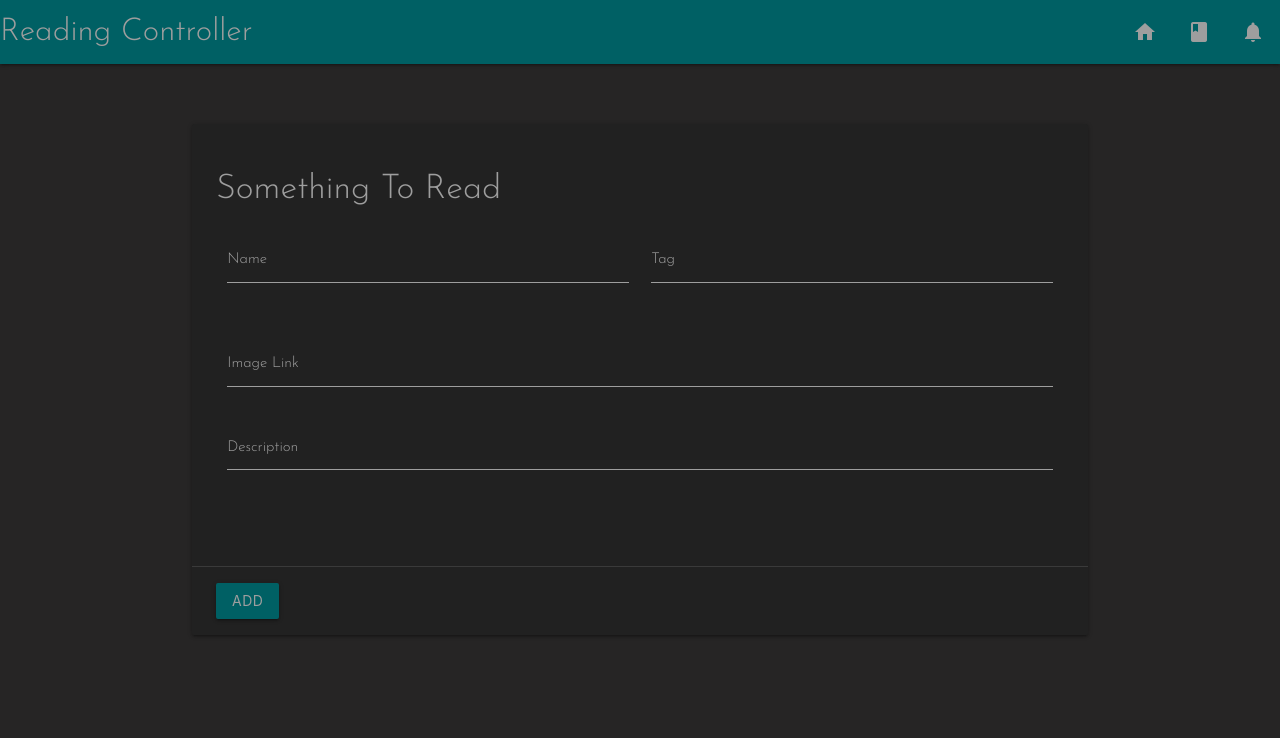
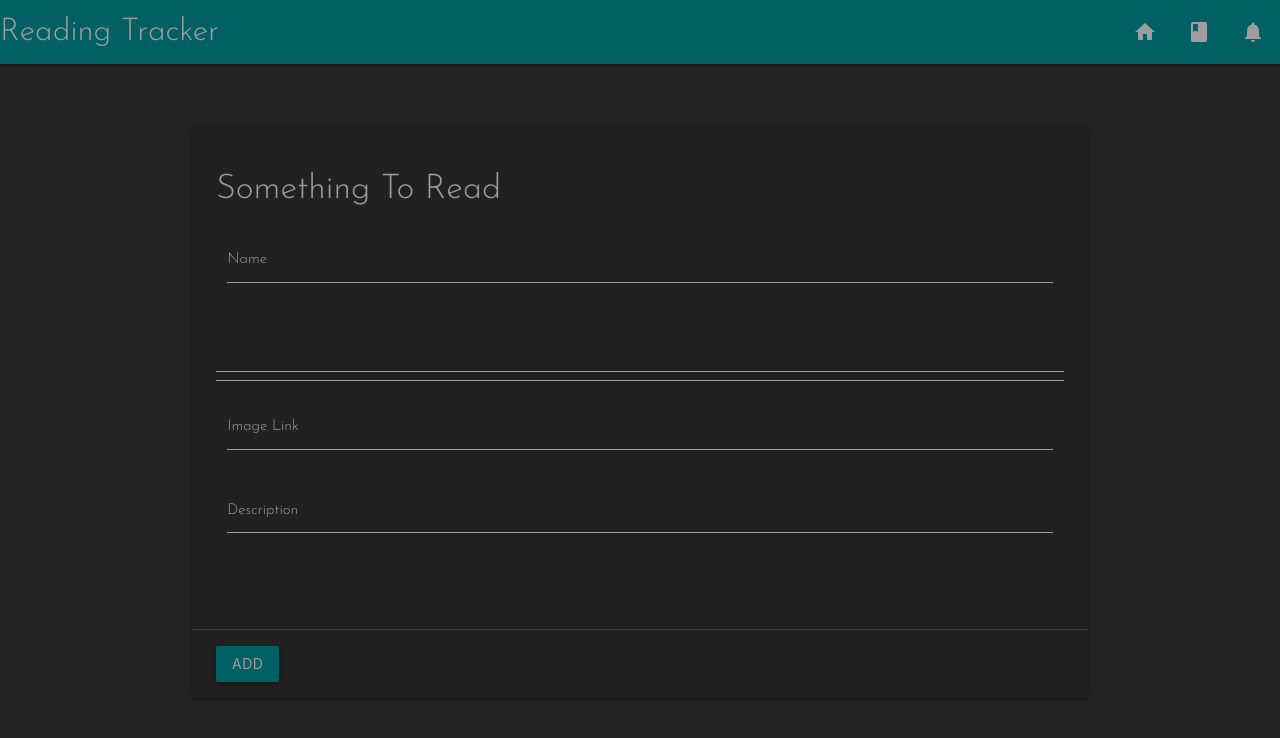
Before and after one commit to basmaashouur/reading-tracker, a Flask app: template templates/readings.html in a window 1280 px wide. Shown: the top 738 px of the page. Run offline with Flask 2, Linux system fonts and the light colour scheme; the template is opened without the code that fills it, so the values that code supplies are empty; some libraries are stand-ins or nearby versions.

Commit message:
Finish half the create

```diff
--- a/app.py
+++ b/app.py
@@ -4,7 +4,7 @@ from flask import request, redirect, flash, jsonify, make_response
 from sqlalchemy import create_engine, asc, desc
 from sqlalchemy.orm import sessionmaker
 from model import *
-import os
+import os, sys
 import random
 import string
 import datetime
@@ -32,17 +32,26 @@ def showHome():
 @app.route('/readings/', methods=['GET', 'POST'])
 def showReadings():
     if request.method == 'POST':
-        newreadings = Readings(title=request.form['name'], img=request.form['img-link'],
+        # get the java script var which contains al tags
+        #tags =  request.get_json(force=False)
+        # format tags because  It comes out as a dictionary
+        #tagsFormat = format(tags)
+
+        # add all the new tags in the database
+        #newtags = Tags(title=request.form['tag'],created_at=datetime.datetime.now())
+        #session.add(newtags)
+
+        # add the new readings in the database
+        newreadings = Readings(title=request.form['nameR'], img=request.form['img-link'],
          description=request.form['desc'], created_at=datetime.datetime.now())
-        newtag = Tags(title=request.form['tag'],created_at=datetime.datetime.now())
         session.add(newreadings)
-        session.add(newtag)
+
         session.commit()
         return redirect(url_for('showHome'))
     else:
-        alltags = session.query(Tags.title)
-        data = ["basma", "ashour","zomrawy","ali"]
-        return render_template("readings.html", dataPy = json.dumps(alltags))
+        #sendTags = [r[0] for r in session.query(Tags.title)]
+        sendTags =["Science", "Math"]
+        return render_template("readings.html", dataPy = json.dumps(sendTags))
 
 
 # ToRead page, show all the toread
--- a/templates/nav.html
+++ b/templates/nav.html
@@ -5,7 +5,6 @@
     <meta charset="utf-8">
     <meta name="viewport" content="width=device-width, initial-scale=1.0">
     <title>Reading Tracker</title>
-    <link rel="shortcut icon" href="{{ url_for('static', filename='img/logo.webp') }}">
     <link rel="stylesheet" href="https://cdnjs.cloudflare.com/ajax/libs/font-awesome/4.7.0/css/font-awesome.min.css">
 
 
@@ -22,6 +21,7 @@
 ===========================================-->
     <!-- JQuery -->
     <script src="https://code.jquery.com/jquery-2.1.1.min.js"></script>
+    <script src="https://ajax.googleapis.com/ajax/libs/jquery/3.2.1/jquery.min.js"></script>
 
      <!-- Angular -->
     <script src="https://ajax.googleapis.com/ajax/libs/angularjs/1.6.9/angular.min.js"></script>
@@ -37,16 +37,19 @@
                    Navbar
 ===========================================-->
 
-  <nav class="nav-extended cyan darken-4">
-  <div class="nav-wrapper">
-      <a href="" class="brand-logo grey-text ">Reading Controller</a>
+  <div class="navbar-fixed">
+    <nav>
+      <div class="nav-wrapper cyan darken-4">
+
+      <a href="" class="brand-logo grey-text ">Reading Tracker</a>
       <ul class="right hide-on-med-and-down">
         <li><a href="{{url_for('showHome')}}"><i class="material-icons grey-text">home</i></a></li>
         <li><a href="{{url_for('showReadings')}}"><i class="material-icons grey-text">book</i></a></li>
         <li><a href="{{url_for('showToRead')}}"><i class="material-icons grey-text">notifications</i></a></li>
       </ul>
     </div>
-  </nav>
+    </nav>
+  </div>
 
 
 
--- a/templates/readings.html
+++ b/templates/readings.html
@@ -21,18 +21,17 @@
                             <form class="col s12 ">
                                 <div class="row">
                                     <div class="row">
-                                        <div class="input-field col s6">
-                                            <input id="name" type="text" name="name" class="validate grey-text" required="" aria-required="true">
+                                        <div class="input-field col s12">
+                                            <input id="name" type="text" name="nameR" class="validate grey-text" required="" aria-required="true">
                                             <label for="name">Name</label>
                                         </div>
 
-                                            <div class="input-field col s6">
-                                                <input type="text" id="autocomplete-input" name="tag" class="autocomplete grey-text">
-                                                <label for="autocomplete-input">Tag</label>
+                                    </div>
+  <div class="chips chips-autocomplete" id="chips">
+    <input class="grey-text">
   </div>
 
 
-                                    </div>
                                     <div class="input-field col s12">
                                         <input id="img-link" type="text" name="img-link" class="validate grey-text">
                                         <label for="img-link">Image Link</label>
@@ -47,7 +46,7 @@
                     </div>
                     <!-- BUTTONS -->
                     <div class="card-action">
-                        <input type='submit' class="grey-text btn cyan darken-4" value="Add">
+                        <input type='submit' class="grey-text btn cyan darken-4" id="add-tags" value="Add">
                     </div>
                 </div>
             </div>
@@ -56,16 +55,37 @@
 </form>
 
 <script type="text/javascript">
+    // get all the tags from flask so I can make recommend, cam as JSON
     var dataJson = {{ dataPy | tojson | safe}};
-  var data = JSON.parse(dataJson);
+    // convert Json to JS var
+      var datajs = JSON.parse(dataJson);
+      // convert the JS var to obj so I can eb able to give to materialize chips
       var obj = {};
-for (var i=0; i<data.length; i++) {
-  obj[data[i]] = null;
+    for (var i=0; i<datajs.length; i++) {
+      obj[datajs[i]] = null;
     }
-console.log(data.length);
-     $(document).ready(function(){
-        $('input.autocomplete').autocomplete({
+    // materialize chip s function
+     $('.chips-autocomplete').chips({
+     	    placeholder: 'Enter a tag',
+    secondaryPlaceholder: '+Tag',
+    autocompleteOptions: {
       data: obj,
+    }
+  });
+// Function to handle the form and send all tags which
+// is in the form of chips to flask
+$('#add-tags').click(function(){
+    // convert all chips to json form
+var tags = JSON.stringify(M.Chips.getInstance($('.chips')).chipsData);
+// send the tags to flask
+$.ajax({
+          type: "POST",
+          contentType: "application/json;charset=utf-8",
+          url: "/readings/",
+          traditional: "true",
+          data: JSON.stringify({tags}),
+          dataType: "json"
           });
 });
+
 </script>
```
Also changed, not shown: rctrl.db. Lines whose indentation alone changed are shown as unchanged.
